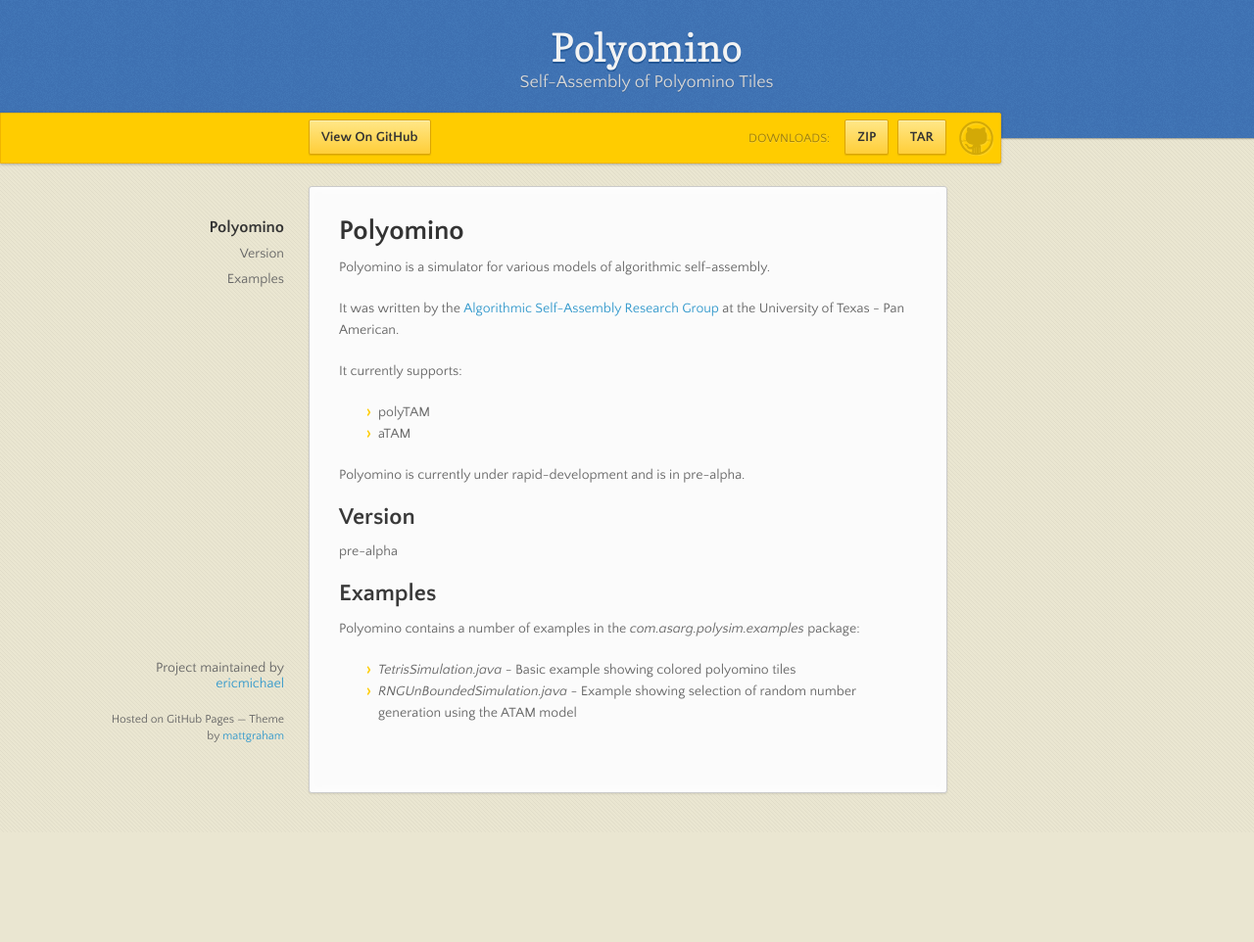
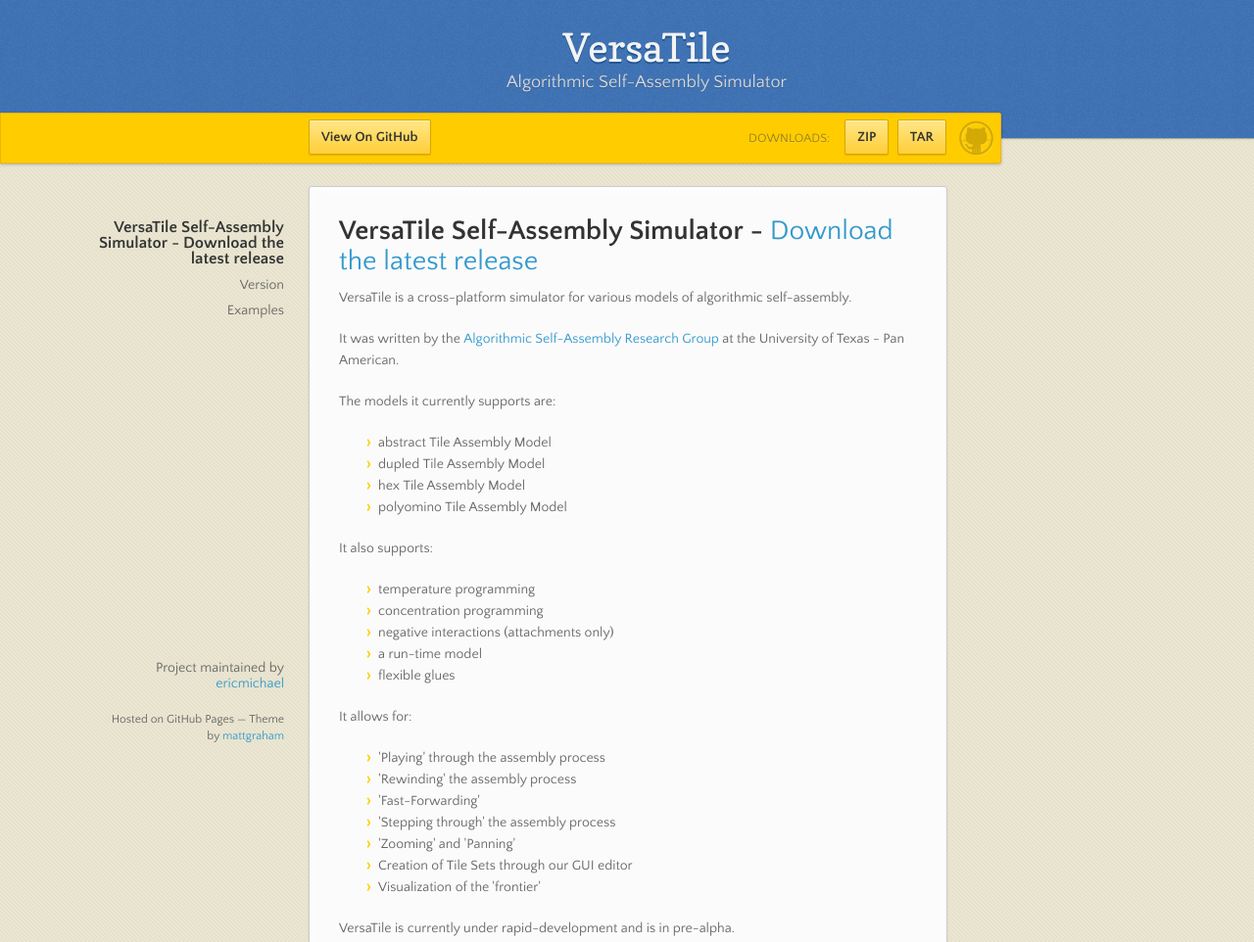
Before and after one commit to ericmichael/polyomino, a plain HTML site: page index.html in a window 1280 px wide. Shown: the top 962 px of the page at 98% size. Before the commit the page ends 850 px from the top, so only its background shows below. Drawn offline with nearby package versions, Linux system fonts and the light colour scheme.

```diff
--- a/index.html
+++ b/index.html
@@ -3,7 +3,7 @@
   <head>
     <meta charset="utf-8">
     <meta http-equiv="X-UA-Compatible" content="chrome=1">
-    <title>Polyomino by ericmichael</title>
+    <title>VersaTile by ericmichael</title>
     <link rel="stylesheet" href="stylesheets/styles.css">
     <link rel="stylesheet" href="stylesheets/pygment_trac.css">
     <script src="https://ajax.googleapis.com/ajax/libs/jquery/1.7.1/jquery.min.js"></script>
@@ -17,8 +17,8 @@
   <body>
 
       <header>
-        <h1>Polyomino</h1>
-        <p>Self-Assembly of Polyomino Tiles</p>
+        <h1>VersaTile</h1>
+        <p>Algorithmic Self-Assembly Simulator</p>
       </header>
 
       <div id="banner">
@@ -40,20 +40,45 @@
       </nav>
       <section>
         <h1>
-<a id="polyomino" class="anchor" href="#polyomino" aria-hidden="true"><span class="octicon octicon-link"></span></a>Polyomino</h1>
+<a id="versatile-self-assembly-simulator---download-the-latest-release" class="anchor" href="#versatile-self-assembly-simulator---download-the-latest-release" aria-hidden="true"><span class="octicon octicon-link"></span></a>VersaTile Self-Assembly Simulator - <a href="https://github.com/ericmichael/polyomino/releases">Download the latest release</a>
+</h1>
 
-<p>Polyomino is a simulator for various models of algorithmic self-assembly.</p>
+<p>VersaTile is a cross-platform simulator for various models of algorithmic self-assembly.</p>
 
 <p>It was written by the <a href="http://faculty.utpa.edu/orgs/asarg/">Algorithmic Self-Assembly Research Group</a> at the University of Texas - Pan American.</p>
 
-<p>It currently supports:</p>
+<p>The models it currently supports are:</p>
 
 <ul>
-<li>polyTAM</li>
-<li>aTAM</li>
+<li>abstract Tile Assembly Model</li>
+<li>dupled Tile Assembly Model</li>
+<li>hex Tile Assembly Model</li>
+<li>polyomino Tile Assembly Model</li>
 </ul>
 
-<p>Polyomino is currently under rapid-development and is in pre-alpha.</p>
+<p>It also supports:</p>
+
+<ul>
+<li>temperature programming</li>
+<li>concentration programming</li>
+<li>negative interactions (attachments only)</li>
+<li>a run-time model</li>
+<li>flexible glues</li>
+</ul>
+
+<p>It allows for:</p>
+
+<ul>
+<li>'Playing' through the assembly process</li>
+<li>'Rewinding' the assembly process</li>
+<li>'Fast-Forwarding'</li>
+<li>'Stepping through' the assembly process</li>
+<li>'Zooming' and 'Panning'</li>
+<li>Creation of Tile Sets through our GUI editor</li>
+<li>Visualization of the 'frontier'</li>
+</ul>
+
+<p>VersaTile is currently under rapid-development and is in pre-alpha.</p>
 
 <h2>
 <a id="version" class="anchor" href="#version" aria-hidden="true"><span class="octicon octicon-link"></span></a>Version</h2>
```
Also changed, not shown: params.json (+1 -1 lines).
